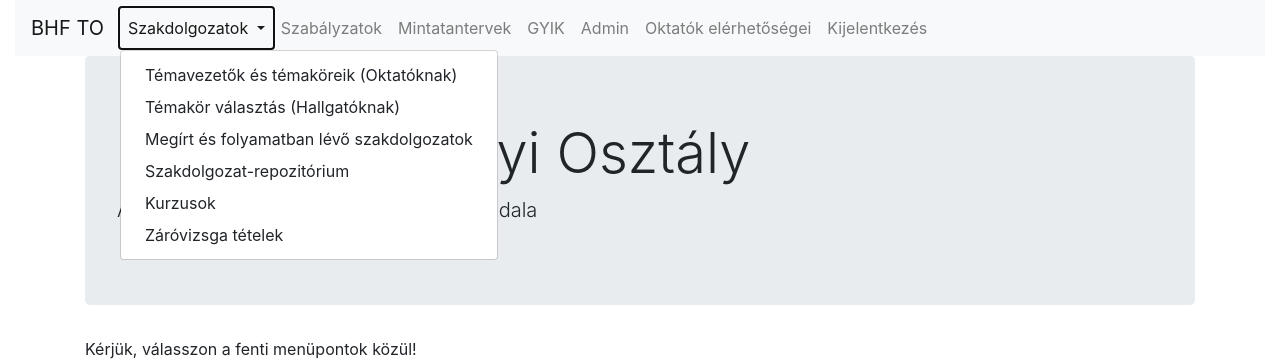
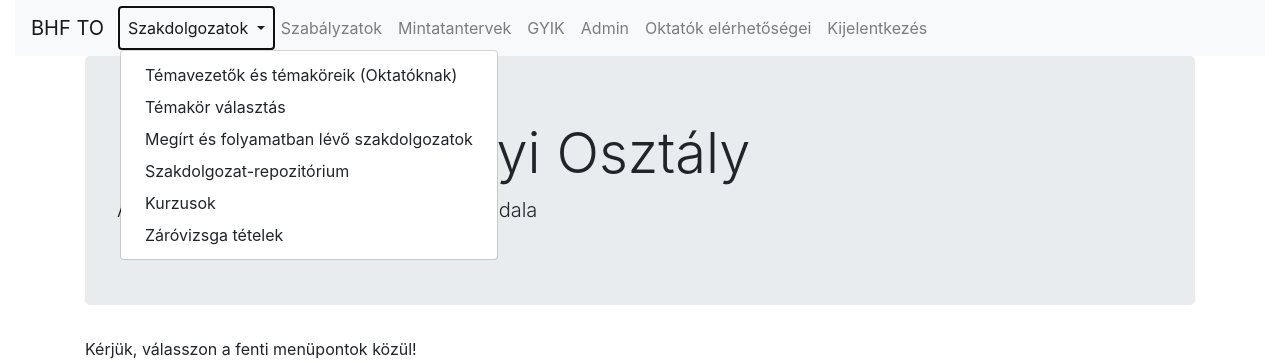
Before and after one commit to schcsaba/tanulmanyi, a Django app: page / in a window 1280 px wide, after a click on "Szakdolgozatok". Shown: the top 363 px of the page. Run offline with Django 3.2, Linux system fonts and the light colour scheme; the visitor is signed in with stand-in values (Sample User, id 1); some libraries are stand-ins or nearby versions.

Commit message:
feat: rename Témavezetők és témaköreik menu to Témakör választás

```diff
--- a/tanulmanyi/templates/tanulmanyi/home.html
+++ b/tanulmanyi/templates/tanulmanyi/home.html
@@ -12,13 +12,9 @@
     <div class="dropdown-menu" aria-labelledby="navbarDropdown1">
         {% if is_staff or is_oktato %}
         <a class="dropdown-item" href="/szakdolgozatok/aktivtemavezetok">Témavezetők és témaköreik (Oktatóknak)</a>
-        <a class="dropdown-item" href="/szakdolgozatok/valaszthatotemavezetok">Témakör választás
-            (Hallgatóknak)</a>
-        {% else %}
-        <a class="dropdown-item" href="/szakdolgozatok/valaszthatotemavezetok">Témavezetők és témaköreik</a>
         {% endif %}
-        <a class="dropdown-item" href="/szakdolgozatok/megirtesfolyamatban">Megírt és folyamatban lévő
-            szakdolgozatok</a>
+        <a class="dropdown-item" href="/szakdolgozatok/valaszthatotemavezetok">Témakör választás</a>
+        <a class="dropdown-item" href="/szakdolgozatok/megirtesfolyamatban">Megírt és folyamatban lévő szakdolgozatok</a>
         <a class="dropdown-item" href="/szakdolgozatok/szakdolgozatrepozitorium">Szakdolgozat-repozitórium</a>
         <a class="dropdown-item" href="/szakdolgozatok/kurzusok">Kurzusok</a>
         <a class="dropdown-item" href="/szakdolgozatok/zarovizsga_tetelek">Záróvizsga tételek</a>
```
